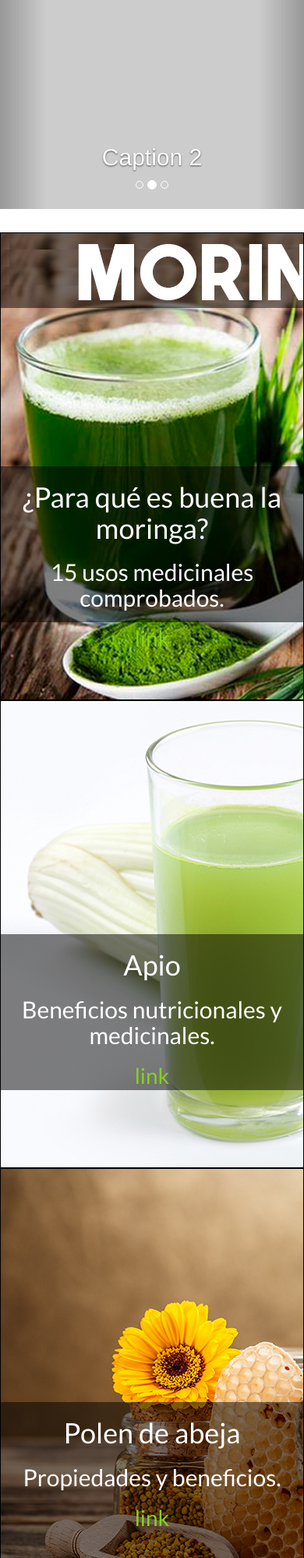
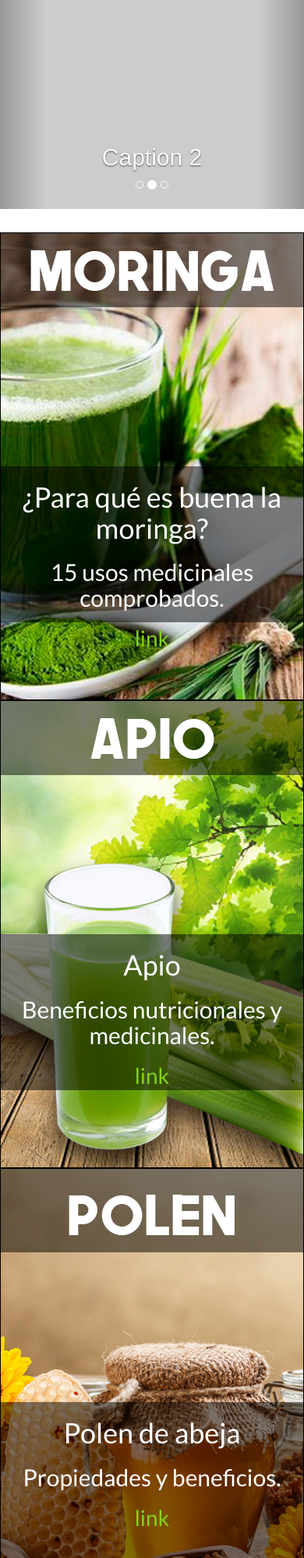
Before and after one commit to marira521/almenatavance, a plain HTML site: page index.html in a window 390 px wide. Shown: the part 694-2692 px from the top of the page at 78% size. Drawn offline with nearby package versions, Linux system fonts and the light colour scheme; placeholder pictures from the web are drawn by us; a script that the page names is missing.

Commit message:
'cambioscasifinales'

```diff
--- a/css/estilos.css
+++ b/css/estilos.css
@@ -118,12 +118,15 @@ hr:before {
 }
 .uno{
   background-image: url("../img/moringa.png");
+  background-position: center;
 }
 .dos{
-  background-image: url("../img/apio2.jpg");
+  background-image: url("../img/apio.png");
+  background-position: center;
 }
 .tres{
-  background-image: url("../img/med.jpg");
+  background-image: url("../img/polen.png");
+  background-position: center;
 }
 .descripcionCategorias{
   height: 200px;
@@ -151,11 +154,12 @@ hr:before {
 }
 /*final categorias en index*/
 /*productos*/
-.containerProductos, .containerQuienes{
+.containerProductos, .containerQuienes, .containerBlog{
   width: 930px;
   margin: 0 auto;
   display: block;
   font-family: 'Lato', sans-serif;
+  font-size: 18px;
 }
 .containerQuienes, .contenedorDecorado{
   position: relative;
@@ -231,7 +235,7 @@ hr:before {
 p#informacion{
   color: black;
   text-align: center;
-  font-size: 0.9em;
+  font-size: 13px;
 }
 p#informacion b{
   font-size: 1.5em;
@@ -398,6 +402,27 @@ p#informacion b{
   margin-top: 300px;
   width: 100vw;
 }
+.containerBlog{
+  width: 100vw;
+}
+.contenidoBlog{
+  margin: 15px;
+}
+.uno{
+  background-image: url("../img/moringapequeña.png");
+  background-position: center;
+}
+.dos{
+  background-image: url("../img/apio.png");
+  background-position: center;
+}
+.tres{
+  background-image: url("../img/polenpequeño.png");
+  background-position: center;
+}
+.containerBlog img{
+  width: 100%;
+}
 .mapa{
   display: block;
   border: 1px solid black;
--- a/index.html
+++ b/index.html
@@ -87,9 +87,9 @@ type="text/javascript";e.parentNode.insertBefore($,e)})(document,"script");
     </section>
 
     <section class="categorias">
-      <div class="imagen uno"><div class="descripcionCategorias"><h1>¿Para qué es buena la moringa?<br></h1><h2>15 usos medicinales comprobados.<br></h2><h3><a href="http://www.ecoagricultor.com/para-que-es-buena-la-moringa/" target="_blank">link</a></h3></div></div>
-      <div class="imagen dos"><div class="descripcionCategorias"><h1>Apio<br></h1><h2>Beneficios nutricionales y medicinales.<br></h2><h3><a href="http://www.ecoagricultor.com/los-beneficios-nutricionales-y-medicinales-del-apio/" target="_blank">link</a></h3></div></div>
-      <div class="imagen tres"><div class="descripcionCategorias"><h1>Polen de abeja<br></h1><h2>Propiedades y beneficios.<br></h2><h3><a href="http://www.doctissimo.com/es/nutricion/vitaminas-minerales-y-suplementos/fitoterapia/cura-polen" target="_blank">link</a></h3></div></div>
+      <div class="imagen uno"><div class="descripcionCategorias"><h1>¿Para qué es buena la moringa?<br></h1><h2>15 usos medicinales comprobados.<br></h2><h3><a href="blog.html#moringa">link</a></h3></div></div>
+      <div class="imagen dos"><div class="descripcionCategorias"><h1>Apio<br></h1><h2>Beneficios nutricionales y medicinales.<br></h2><h3><a href="blog.html#apio">link</a></h3></div></div>
+      <div class="imagen tres"><div class="descripcionCategorias"><h1>Polen de abeja<br></h1><h2>Propiedades y beneficios.<br></h2><h3><a href="blog.html#polen">link</a></h3></div></div>
     </section>
   </body>
   <!-- jQuery -->
```
Also changed, not shown: blog.html (+5 -1 lines), productos.html (+3 -3 lines), img/apio.png (added), img/moringapequeña.png (added), img/polen.png (added), img/polenpequeño.png (added).
